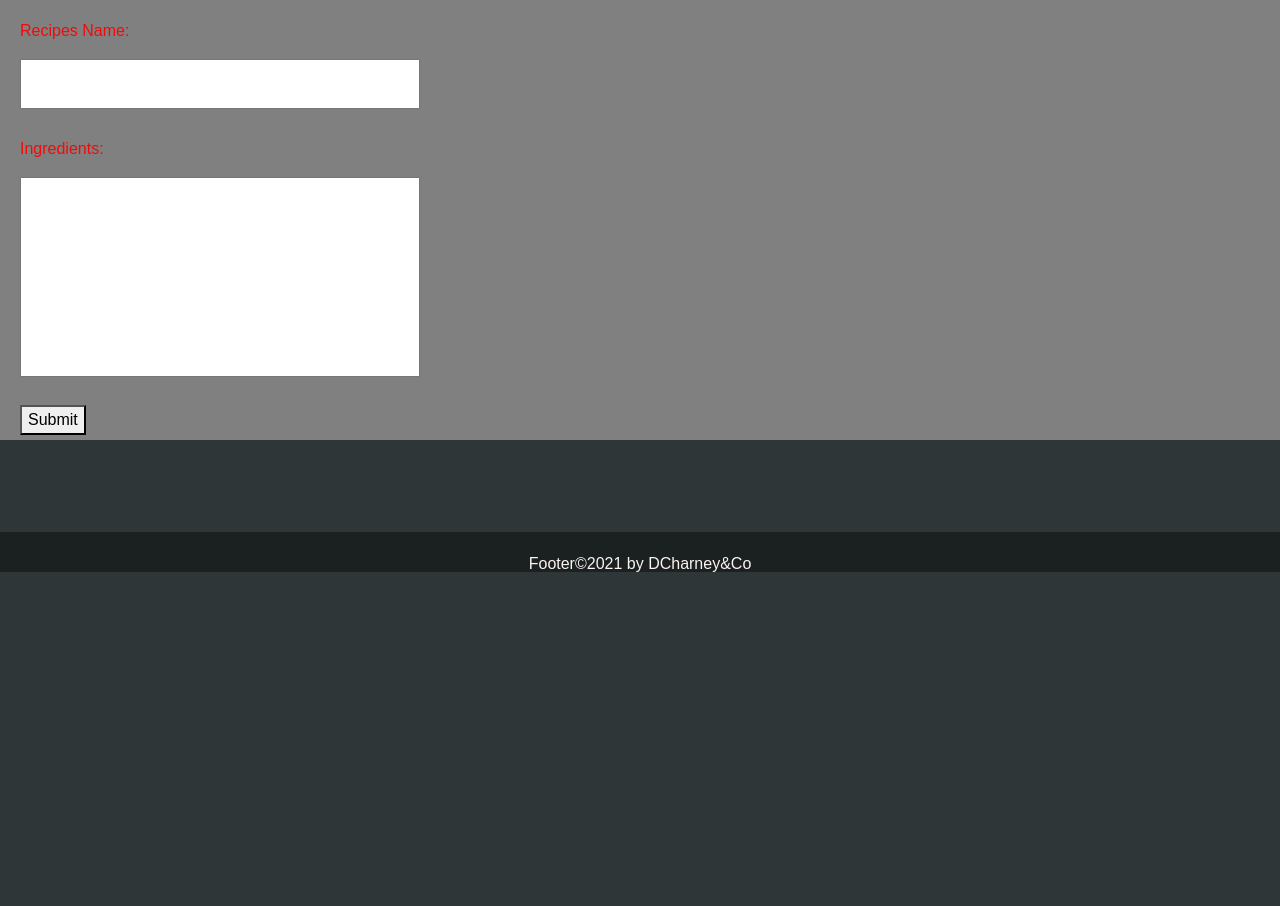
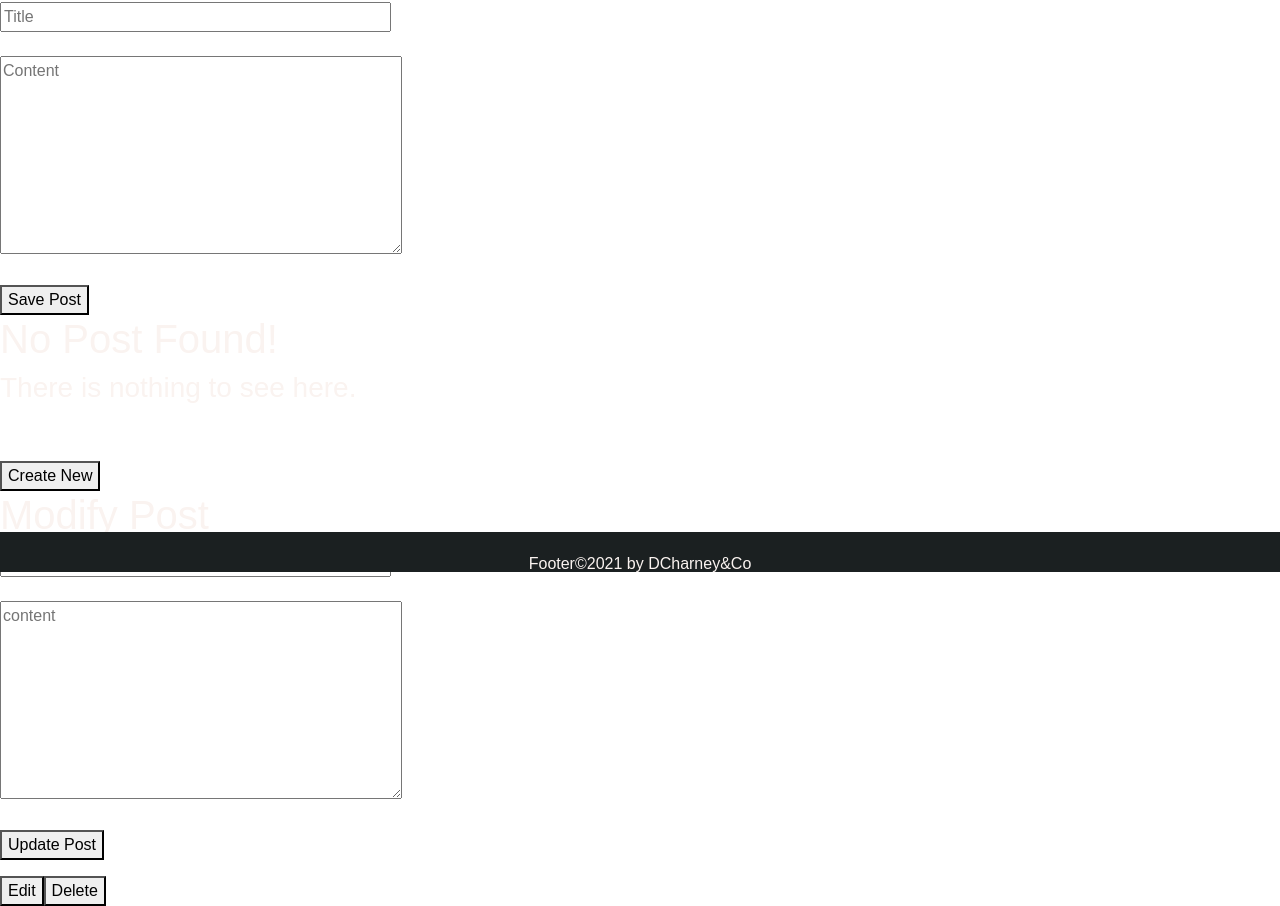
Before and after one commit to dcharney/maniacs-of-hhn, a React (Create React App) app in the folder client/: page /fan in a window 1280 px wide. Shown: the part 228-1134 px from the top of the page. Before the commit the page ends 800 px from the top, so only its background shows below. Built offline with nearby package versions, Linux system fonts and the light colour scheme; the HTML template or start-up script is replaced by a standard one; a web font is replaced by a local one.

Commit message:
change recipe page to blog page to add recipes

```diff
--- a/client/src/App.js
+++ b/client/src/App.js
@@ -6,10 +6,14 @@ import Home from './pages/Home';
 import Explore from './pages/Explore';
 import Fan from './pages/FanContent';
 import Cost from './pages/Costume';
+import CreateNewPost from './components/CreateNewPost';
+import Posts from './components/Post';
+import DisplayAllPosts from './components/DisplayAllPost';
 
 import { ApolloProvider } from '@apollo/react-hooks';
 import ApolloClient from 'apollo-boost';
 import { BrowserRouter as Router, Route, Switch } from 'react-router-dom';
+
 
 
 const client = new ApolloClient({
@@ -38,6 +42,9 @@ function App() {
                             <Route exact path="/explore" component={Explore} />
                             <Route exact path="/fan" component={Fan} />
                             <Route exact path="/cost" component={Cost} />
+                            <Route exact path="/fan" component={CreateNewPost} />
+                            <Route exact path="/fan" component={DisplayAllPosts} />
+                            <Route exact path="/fan" component={Posts} />
                         </Switch>
                     </div>
                     <Footer />
--- /dev/null
+++ b/client/src/components/CreateNewPost.jsx
@@ -0,0 +1,35 @@
+import React from "react";
+const CreateNewPost = props => {
+  return (
+    <>
+    <section className="create-post">
+      <form onSubmit={props.savePost}>
+        <h1>Create New Post</h1>
+        <input
+          type="text"
+          onChange={props.savePostTitleToState}
+          placeholder="Title"
+          size="39"
+          required
+          ref={props.getTitle}
+        ></input>
+        <br />
+        <br />
+        <textarea
+          onChange={props.savePostContentToState}
+          placeholder="Content"
+          rows="8"
+          cols="41"
+          required
+          ref={props.getContent}
+        ></textarea>
+        <br />
+        <br />
+        <section className="button-wrapper">
+        <button className="button">Save Post</button></section>
+      </form>
+      </section>
+    </>
+  );
+};
+export default CreateNewPost;
--- /dev/null
+++ b/client/src/components/DisplayAllPost.jsx
@@ -0,0 +1,135 @@
+import React, { useState, useRef } from "react";
+import CreateNewPost from "./CreateNewPost";
+import Post from "./Post";
+import ModifyPost from "./ModifyPost"
+const DisplayAllPosts = () => {
+  const [title, setTitle] = useState("");
+  const [content, setContent] = useState("");
+  const [allPosts, setAllPosts] = useState([]);
+  const [isCreateNewPost, setIsCreateNewPost] = useState(false);
+  const [isModifyPost, setIsModifyPost] = useState(false);
+  const [editPostId, setEditPostId] = useState("");
+
+  // Initialize useRef
+  const getTitle = useRef();
+  const getContent = useRef();
+
+  const savePostTitleToState = event => {
+    setTitle(event.target.value);
+  };
+  const savePostContentToState = event => {
+    setContent(event.target.value);
+  };
+  const toggleCreateNewPost = () => {
+    setIsCreateNewPost(!isCreateNewPost);
+  };
+  const toggleModifyPostComponent = () => {
+    setIsModifyPost(!isModifyPost)
+  }
+  const editPost = id => {
+    setEditPostId(id);
+    console.log(id)
+    toggleModifyPostComponent();
+  };
+  const deletePost = id => {
+    const modifiedPost = allPosts.filter(eachPost => {
+      return eachPost.id !== id;
+    });
+    setAllPosts(modifiedPost);
+  };
+  const updatePost = (event) => {
+    event.preventDefault();
+    const updatedPost = allPosts.map(eachPost => {
+      if (eachPost.id === editPostId) {
+        console.log([eachPost.id, editPostId] )
+        return {
+          ...eachPost,
+          title: title || eachPost.title,
+          content: content || eachPost.content
+        };
+      }
+      console.log(eachPost)
+      return eachPost;
+    });
+    setAllPosts(updatedPost);
+    toggleModifyPostComponent();
+  };
+  const savePost = event => {
+    event.preventDefault();
+    const id = Date.now();
+    setAllPosts([...allPosts, { title, content, id }]);
+    console.log(allPosts);
+    setTitle("");
+    setContent("");
+    getTitle.current.value = "";
+    getContent.current.value = "";
+    toggleCreateNewPost();
+  };
+  if (isCreateNewPost) {
+    return (
+      <>
+        <CreateNewPost
+          savePostTitleToState={savePostTitleToState}
+          savePostContentToState={savePostContentToState}
+          getTitle={getTitle}
+          getContent={getContent}
+          savePost={savePost}
+          deletePost={deletePost}
+        />
+      </>
+    );
+  }
+  else if (isModifyPost) {
+    const post = allPosts.find(post => {
+      return post.id === editPostId;
+    });
+    return (
+      <ModifyPost
+        title={post.title}
+        content={post.content}
+        updatePost={updatePost}
+        savePostTitleToState={savePostTitleToState}
+        savePostContentToState={savePostContentToState}
+      />
+    );
+  }
+  return (
+    <>
+      {!allPosts.length ? (
+        <section className="no-post">
+          <h1>No Post Found!</h1>
+          <h3>There is nothing to see here.</h3>
+          <br />
+      <br />
+          <section className="button-wrapper">
+      <button onClick={toggleCreateNewPost} className="button">Create New</button>
+      </section>
+        </section>
+      ) : (
+      <div><h1>All Posts</h1>
+        <section className="all-post">
+        {allPosts.map(eachPost => {
+          return (
+            <Post
+              id={eachPost.id}
+              key={eachPost.id}
+              title={eachPost.title}
+              content={eachPost.content}
+              editPost={editPost}
+              deletePost={deletePost}
+            />
+          );
+        })}
+      <section className="button-wrapper">
+      <button onClick={toggleCreateNewPost} className="button">Create New</button>
+      </section>
+        </section>
+
+        </div>
+      )}
+
+
+    </>
+  );
+};
+export default DisplayAllPosts;
--- a/client/src/components/FanContent/index.js
+++ b/client/src/components/FanContent/index.js
@@ -1,64 +1,28 @@
-import React, { useReducer, useState } from 'react';
-import './style.css';
+// import React from 'react';
+// import './style.css';
 
+// // import CreateNewPost from './Components/CreateNewPost'
 
-const formReducer = (state, event) => {
-    return {
-      ...state,
-      [event.name]: event.value
-    }
-   }
-
-
-function FanContent() {
-    const [formData, setFormData] = useReducer(formReducer, {});
-    const [submitting, setSubmitting] = useState(false);
-    const handleSubmit = event => {
-        event.preventDefault();
-        setSubmitting(true);
-
-        setTimeout(() => {
-          setSubmitting(false);
-        }, 3000)
-      }
-
-      const handleChange = event => {
-        setFormData({
-          name: event.target.name,
-          value: event.target.value,
-        });
-      }
-
-    return(
-        <div className="wrapper">
-          <h1>Recipes</h1>
-          {submitting &&
-       <div>
-         You are submitting the following:
-         <ul>
-           {Object.entries(formData).map(([name, value]) => (
-             <li key={name}><strong>{name}</strong>:{value.toString()}</li>
-           ))}
-         </ul>
-       </div>
-      }
-          <form onSubmit={handleSubmit}>
-          <fieldset>
-             <label>
-               <p>Recipes Name:</p>
-               <input className="recipe" name="name" onChange={handleChange}/>
-             </label>
-           </fieldset>
-           <fieldset>
-         <label>
-           <p>Ingredients:</p>
-           <input classname="ingredients" name="ingredients" onChange={handleChange}/>
-           </label>
-           </fieldset>
-           <button type="submit">Submit</button>
-          </form>
-        </div>
-      )
-    }
-
-export default FanContent;
+// // const FanContent = ( ) => {
+// //     return (
+// //         <>
+// //     <form>
+// //           <h1>Create New Post</h1>
+// //           <input type ="text" placeHolder="title" size="39" required></input>
+// //           <br />
+// //           <br />
+// //           <textarea placeHolder="contents" rows="8" cols="41"required></textarea>
+// //           <br />
+// //           <br />
+// //           <button>Save Post</button>
+// //     </form>
+// //     <section>
+// //     <h3>Post title will appear here</h3>
+// //     <p> Post contents will appear here</p>
+// //     <button>Edit</button>
+// //     <button>Delete</button>
+// //     </section>
+// //         </>
+// //       );
+// //     };
+// export default FanContent;
--- a/client/src/components/Header/index.js
+++ b/client/src/components/Header/index.js
@@ -22,7 +22,7 @@ const Header = () => {
                             <Link to="explore" className="nav-link px-5" href="#">EXPLORE</Link>
                         </li>
                         <li className="nav-item dropdrown">
-                            <Link class="nav-link dropdown-toggle" href="FANCONTENT" id="navbarDropdown" role="button" data-toggle="dropdown" aria-haspopup="true" aria-expanded="false">Fan Content</Link>
+                            <Link to="fan"class="nav-link dropdown-toggle" href="FANCONTENT" id="navbarDropdown" role="button" data-toggle="dropdown" aria-haspopup="true" aria-expanded="false">Fan Content</Link>
                             <div class="dropdown-menu" aria-labelledby="navbarDropdown"></div>
                             <Link to="cost" class="dropdown-item" href="#">Costume</Link>
                         </li>
--- /dev/null
+++ b/client/src/components/ModifyPost.jsx
@@ -0,0 +1,33 @@
+import React from "react";
+const ModifyPost = (props) => {
+  return (
+    <><section className="create-post">
+      <form>
+        <h1>Modify Post</h1>
+        <input type='text'
+          defaultValue={props.title}
+          onChange={props.savePostTitleToState}
+          text
+          placeholder="title"
+          size="39"
+        ></input>
+        <br />
+        <br />
+        <textarea
+          defaultValue={props.content}
+          placeholder="content"
+          onChange={props.savePostContentToState}
+          rows="8"
+          cols="41"
+        ></textarea>
+        <br />
+        <br />
+        <section className="button-wrapper">
+        <button className="button" onClick ={props.updatePost}>Update Post</button>
+        </section>
+      </form>
+      </section>
+    </>
+  );
+};
+export default ModifyPost;
--- /dev/null
+++ b/client/src/components/Post.jsx
@@ -0,0 +1,15 @@
+import React from "react";
+
+const Post = ({ title, content, editPost, id, deletePost }) => {
+  return (
+    <>
+      <section className="post-container">
+        <h2>{title}</h2>
+        <p className="post-content"> {content}</p>
+        <button className="button" onClick={() => editPost(id)}>Edit</button>
+        <button className="button" onClick={() => deletePost(id)}>Delete</button>
+      </section>
+    </>
+  );
+};
+export default Post;
--- a/client/src/pages/FanContent.js
+++ b/client/src/pages/FanContent.js
@@ -1,11 +1,21 @@
 import React from 'react';
-import FanContent from '../components/FanContent';
+//  import FanContent from '../components/FanContent';
+import CreateNewPost from '../components/CreateNewPost';
+import DisplayAllPost from '../components/DisplayAllPost';
+import ModifyPost from '../components/ModifyPost';
+import Post from '../components/Post';
+
 
 
 const Fan = () => {
     return (
         <main>
-            <FanContent />
+            <CreateNewPost />
+            <DisplayAllPost />
+            <ModifyPost />
+            <Post />
+
+
         </main>
     );
 };
```
